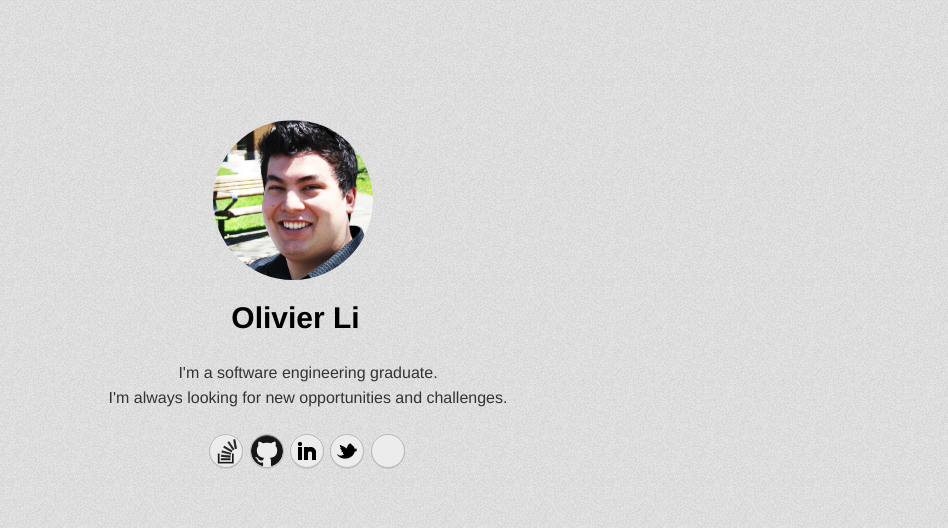
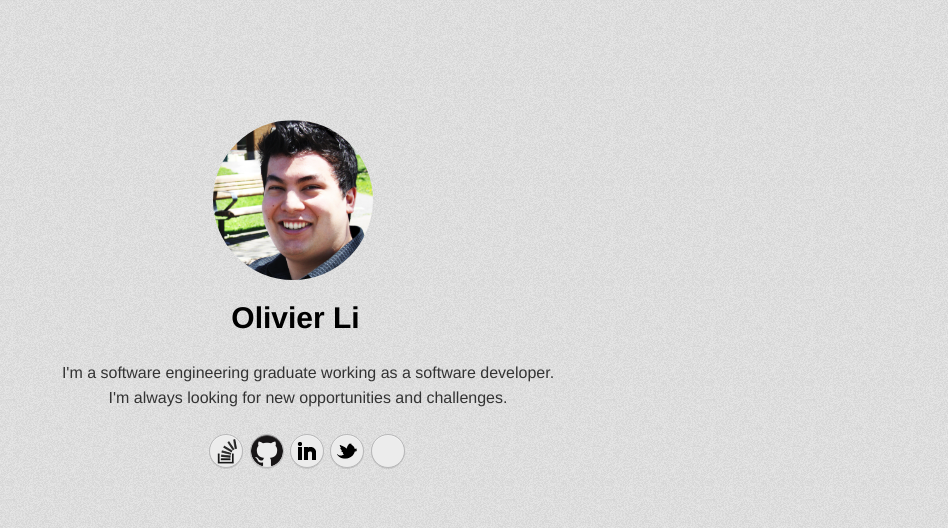
Before and after one commit to OlivierLi/OlivierLi.github.io, a plain HTML site: page index.html in a window 1280 px wide. Shown: the whole page, without its empty margins (332-1280 px from the left). Drawn offline with Linux system fonts and the light colour scheme; a script that the page names is missing.

Commit message:
Update index.html

```diff
--- a/index.html
+++ b/index.html
@@ -33,7 +33,7 @@
                 <div class="span12">
                     <div class="content">
                         <h1>Olivier Li&nbsp;&nbsp;&nbsp;</h1>
-                        <p>I'm a software engineering graduate.<br />I'm always looking for new opportunities and challenges.</p>
+                        <p>I'm a software engineering graduate working as a software developer.<br />I'm always looking for new opportunities and challenges.</p>
                         <p>
                             <a href="http://stackoverflow.com/users/567070/olivierli" class="sb circle stackoverflow mytooltip" title="stackoverflow">stackoverflow</a>
                             <a href="https://github.com/OlivierLi"                    class="sb circle github mytooltip"        title="Github">Github</a>
```
